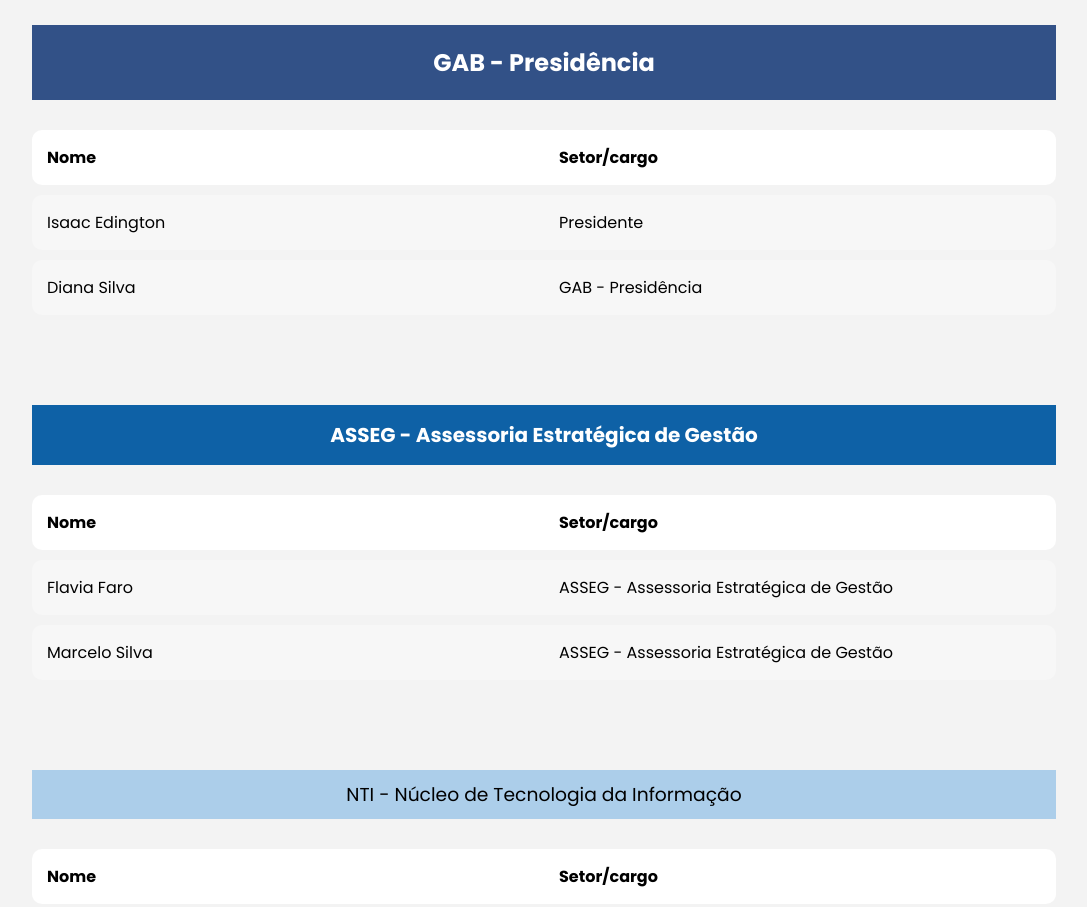
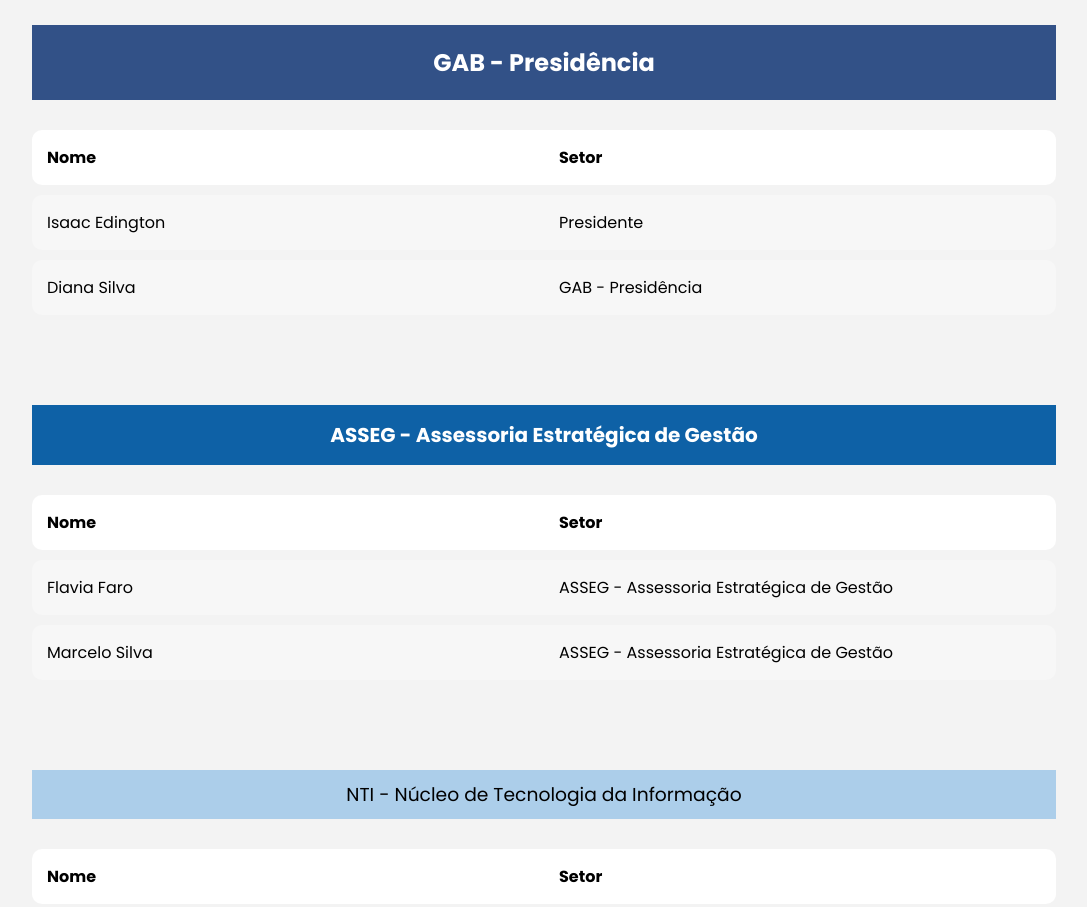
Before and after one commit to AlexShyjada/saltur, a plain HTML site: page intranet/nossa-equipe.html in a window 1280 px wide. Shown: the part 880-1787 px from the top of the page, without its empty margins (96-1183 px from the left). Drawn offline with Linux system fonts and the light colour scheme.

Commit message:
Update: Table head das tabelas de equipe

```diff
--- a/intranet/nossa-equipe.html
+++ b/intranet/nossa-equipe.html
@@ -40,7 +40,7 @@
             <thead id="cabecalho">
               <tr class="funcCabecalhoItems">
                 <th class="funcCabecalhoItem funcNome">Nome</th>
-                <th class="funcCabecalhoItem funcSetor">Setor/cargo</th>
+                <th class="funcCabecalhoItem funcSetor">Setor</th>
               </tr>
             </thead>
             <tbody class="gabPresidenciaMembros">
@@ -56,7 +56,7 @@
             <thead id="cabecalho">
               <tr class="funcCabecalhoItems">
                 <th class="funcCabecalhoItem funcNome">Nome</th>
-                <th class="funcCabecalhoItem funcSetor">Setor/cargo</th>
+                <th class="funcCabecalhoItem funcSetor">Setor</th>
               </tr>
             </thead>
             <tbody class="assegMembros">
@@ -72,7 +72,7 @@
             <thead id="cabecalho">
               <tr class="funcCabecalhoItems">
                 <th class="funcCabecalhoItem funcNome">Nome</th>
-                <th class="funcCabecalhoItem funcSetor">Setor/cargo</th>
+                <th class="funcCabecalhoItem funcSetor">Setor</th>
               </tr>
             </thead>
             <tbody class="ntiMembros">
@@ -88,7 +88,7 @@
             <thead id="cabecalho">
               <tr class="funcCabecalhoItems">
                 <th class="funcCabecalhoItem funcNome">Nome</th>
-                <th class="funcCabecalhoItem funcSetor">Setor/cargo</th>
+                <th class="funcCabecalhoItem funcSetor">Setor</th>
               </tr>
             </thead>
             <tbody class="ascomMembros">
@@ -104,7 +104,7 @@
             <thead id="cabecalho">
               <tr class="funcCabecalhoItems">
                 <th class="funcCabecalhoItem funcNome">Nome</th>
-                <th class="funcCabecalhoItem funcSetor">Setor/cargo</th>
+                <th class="funcCabecalhoItem funcSetor">Setor</th>
               </tr>
             </thead>
             <tbody class="asjurMembros">
@@ -120,7 +120,7 @@
             <thead id="cabecalho">
               <tr class="funcCabecalhoItems">
                 <th class="funcCabecalhoItem funcNome">Nome</th>
-                <th class="funcCabecalhoItem funcSetor">Setor/cargo</th>
+                <th class="funcCabecalhoItem funcSetor">Setor</th>
               </tr>
             </thead>
             <tbody class="marketingMembros">
@@ -136,7 +136,7 @@
             <thead id="cabecalho">
               <tr class="funcCabecalhoItems">
                 <th class="funcCabecalhoItem funcNome">Nome</th>
-                <th class="funcCabecalhoItem funcSetor">Setor/cargo</th>
+                <th class="funcCabecalhoItem funcSetor">Setor</th>
               </tr>
             </thead>
             <tbody class="msvbMembros">
@@ -152,7 +152,7 @@
             <thead id="cabecalho">
               <tr class="funcCabecalhoItems">
                 <th class="funcCabecalhoItem funcNome">Nome</th>
-                <th class="funcCabecalhoItem funcSetor">Setor/cargo</th>
+                <th class="funcCabecalhoItem funcSetor">Setor</th>
               </tr>
             </thead>
             <tbody class="auditMembros">
@@ -168,7 +168,7 @@
             <thead id="cabecalho">
               <tr class="funcCabecalhoItems">
                 <th class="funcCabecalhoItem funcNome">Nome</th>
-                <th class="funcCabecalhoItem funcSetor">Setor/cargo</th>
+                <th class="funcCabecalhoItem funcSetor">Setor</th>
               </tr>
             </thead>
             <tbody class="gabDirafMembros">
@@ -184,7 +184,7 @@
             <thead id="cabecalho">
               <tr class="funcCabecalhoItems">
                 <th class="funcCabecalhoItem funcNome">Nome</th>
-                <th class="funcCabecalhoItem funcSetor">Setor/cargo</th>
+                <th class="funcCabecalhoItem funcSetor">Setor</th>
               </tr>
             </thead>
             <tbody class="geadmMembros">
@@ -200,7 +200,7 @@
             <thead id="cabecalho">
               <tr class="funcCabecalhoItems">
                 <th class="funcCabecalhoItem funcNome">Nome</th>
-                <th class="funcCabecalhoItem funcSetor">Setor/cargo</th>
+                <th class="funcCabecalhoItem funcSetor">Setor</th>
               </tr>
             </thead>
             <tbody class="cgpMembros">
@@ -216,7 +216,7 @@
             <thead id="cabecalho">
               <tr class="funcCabecalhoItems">
                 <th class="funcCabecalhoItem funcNome">Nome</th>
-                <th class="funcCabecalhoItem funcSetor">Setor/cargo</th>
+                <th class="funcCabecalhoItem funcSetor">Setor</th>
               </tr>
             </thead>
             <tbody class="cgsMembros">
@@ -232,7 +232,7 @@
             <thead id="cabecalho">
               <tr class="funcCabecalhoItems">
                 <th class="funcCabecalhoItem funcNome">Nome</th>
-                <th class="funcCabecalhoItem funcSetor">Setor/cargo</th>
+                <th class="funcCabecalhoItem funcSetor">Setor</th>
               </tr>
             </thead>
             <tbody class="cgmMembros">
@@ -248,7 +248,7 @@
             <thead id="cabecalho">
               <tr class="funcCabecalhoItems">
                 <th class="funcCabecalhoItem funcNome">Nome</th>
-                <th class="funcCabecalhoItem funcSetor">Setor/cargo</th>
+                <th class="funcCabecalhoItem funcSetor">Setor</th>
               </tr>
             </thead>
             <tbody class="transportesMembros">
@@ -264,7 +264,7 @@
             <thead id="cabecalho">
               <tr class="funcCabecalhoItems">
                 <th class="funcCabecalhoItem funcNome">Nome</th>
-                <th class="funcCabecalhoItem funcSetor">Setor/cargo</th>
+                <th class="funcCabecalhoItem funcSetor">Setor</th>
               </tr>
             </thead>
             <tbody class="gerfinMembros">
@@ -280,7 +280,7 @@
             <thead id="cabecalho">
               <tr class="funcCabecalhoItems">
                 <th class="funcCabecalhoItem funcNome">Nome</th>
-                <th class="funcCabecalhoItem funcSetor">Setor/cargo</th>
+                <th class="funcCabecalhoItem funcSetor">Setor</th>
               </tr>
             </thead>
             <tbody class="cccMembros">
@@ -296,7 +296,7 @@
             <thead id="cabecalho">
               <tr class="funcCabecalhoItems">
                 <th class="funcCabecalhoItem funcNome">Nome</th>
-                <th class="funcCabecalhoItem funcSetor">Setor/cargo</th>
+                <th class="funcCabecalhoItem funcSetor">Setor</th>
               </tr>
             </thead>
             <tbody class="corMembros">
@@ -312,7 +312,7 @@
             <thead id="cabecalho">
               <tr class="funcCabecalhoItems">
                 <th class="funcCabecalhoItem funcNome">Nome</th>
-                <th class="funcCabecalhoItem funcSetor">Setor/cargo</th>
+                <th class="funcCabecalhoItem funcSetor">Setor</th>
               </tr>
             </thead>
             <tbody class="gabDirevMembros">
@@ -328,7 +328,7 @@
             <thead id="cabecalho">
               <tr class="funcCabecalhoItems">
                 <th class="funcCabecalhoItem funcNome">Nome</th>
-                <th class="funcCabecalhoItem funcSetor">Setor/cargo</th>
+                <th class="funcCabecalhoItem funcSetor">Setor</th>
               </tr>
             </thead>
             <tbody class="gecapMembros">
@@ -344,7 +344,7 @@
             <thead id="cabecalho">
               <tr class="funcCabecalhoItems">
                 <th class="funcCabecalhoItem funcNome">Nome</th>
-                <th class="funcCabecalhoItem funcSetor">Setor/cargo</th>
+                <th class="funcCabecalhoItem funcSetor">Setor</th>
               </tr>
             </thead>
             <tbody class="gecarMembros">
@@ -360,7 +360,7 @@
             <thead id="cabecalho">
               <tr class="funcCabecalhoItems">
                 <th class="funcCabecalhoItem funcNome">Nome</th>
-                <th class="funcCabecalhoItem funcSetor">Setor/cargo</th>
+                <th class="funcCabecalhoItem funcSetor">Setor</th>
               </tr>
             </thead>
             <tbody class="cinfraMembros">
@@ -376,7 +376,7 @@
             <thead id="cabecalho">
               <tr class="funcCabecalhoItems">
                 <th class="funcCabecalhoItem funcNome">Nome</th>
-                <th class="funcCabecalhoItem funcSetor">Setor/cargo</th>
+                <th class="funcCabecalhoItem funcSetor">Setor</th>
               </tr>
             </thead>
             <tbody class="cprogMembros">
@@ -392,7 +392,7 @@
             <thead id="cabecalho">
               <tr class="funcCabecalhoItems">
                 <th class="funcCabecalhoItem funcNome">Nome</th>
-                <th class="funcCabecalhoItem funcSetor">Setor/cargo</th>
+                <th class="funcCabecalhoItem funcSetor">Setor</th>
               </tr>
             </thead>
             <tbody class="gevenMembros">
@@ -408,7 +408,7 @@
             <thead id="cabecalho">
               <tr class="funcCabecalhoItems">
                 <th class="funcCabecalhoItem funcNome">Nome</th>
-                <th class="funcCabecalhoItem funcSetor">Setor/cargo</th>
+                <th class="funcCabecalhoItem funcSetor">Setor</th>
               </tr>
             </thead>
             <tbody class="cpeMembros">
```
